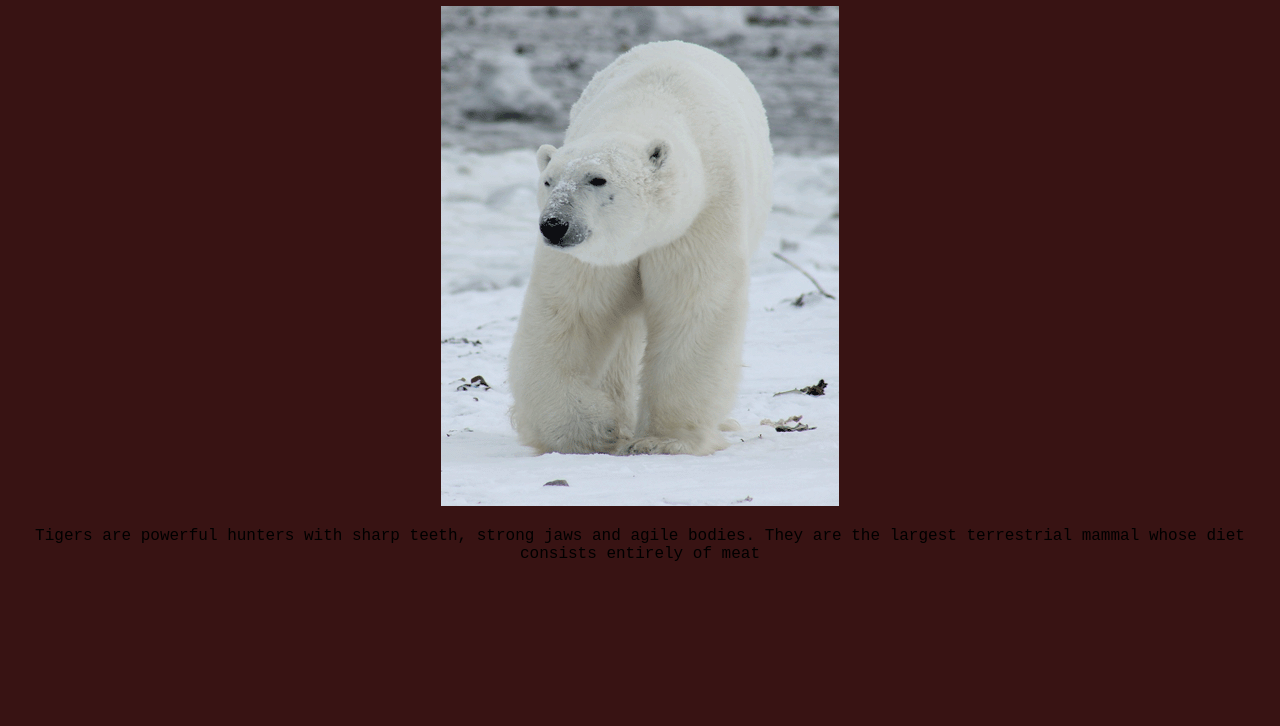
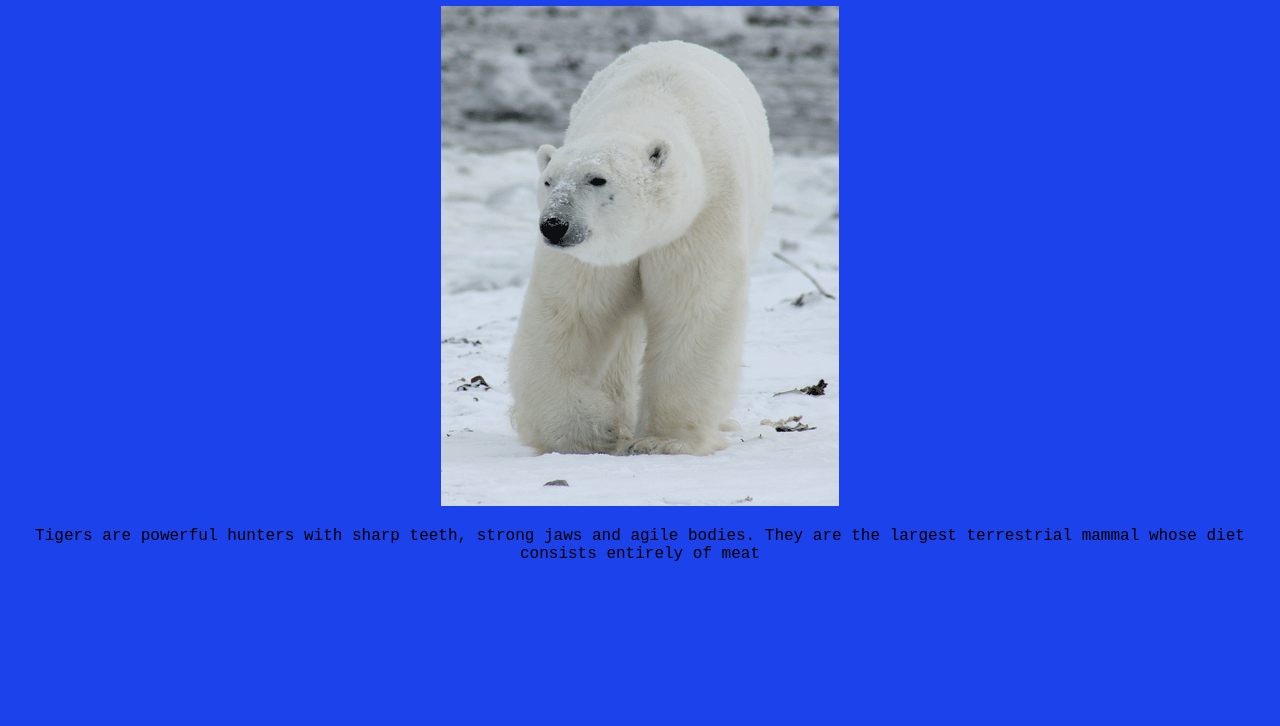
Before and after one commit to WeiLinGao/assignment1zooo, a plain HTML site: page tiger.html in a window 1280 px wide. Shown: the part 74-800 px from the top of the page. Drawn offline with Linux system fonts and the light colour scheme.

Commit message:
change color

```diff
--- a/css/tiger.css
+++ b/css/tiger.css
@@ -1,5 +1,5 @@
 body {
     font-family: Courier New;
-    background-color: rgb(56, 19, 19);
+    background-color: rgb(28, 66, 235);
     text-align: center;
   }
```
